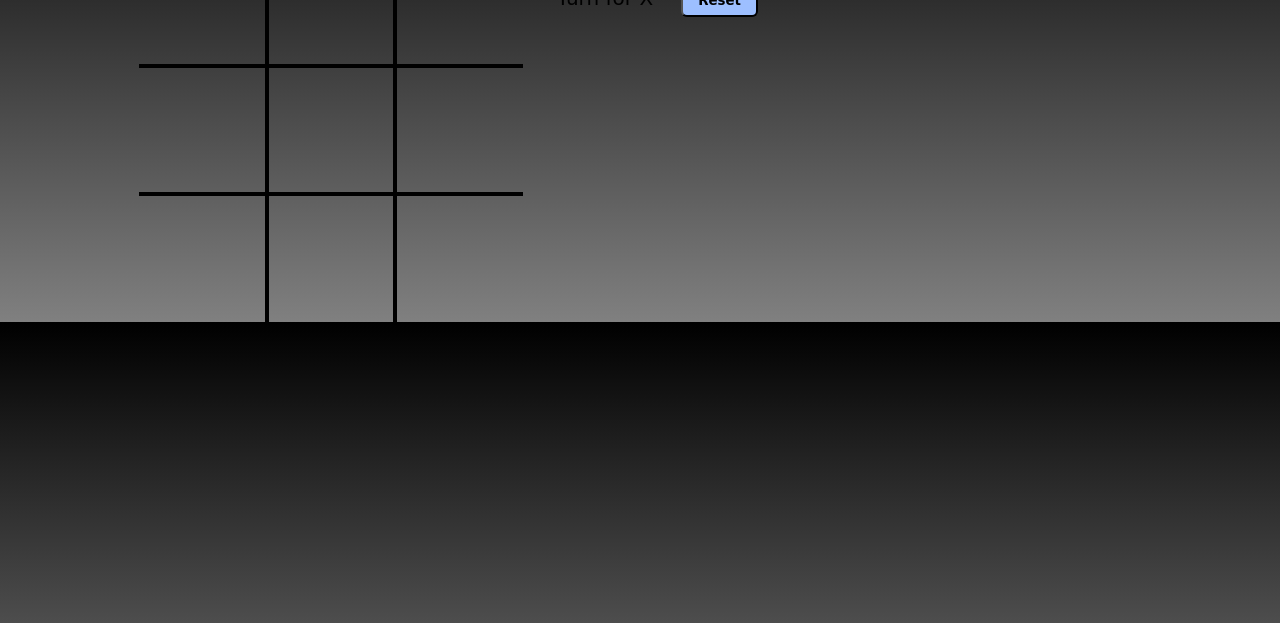
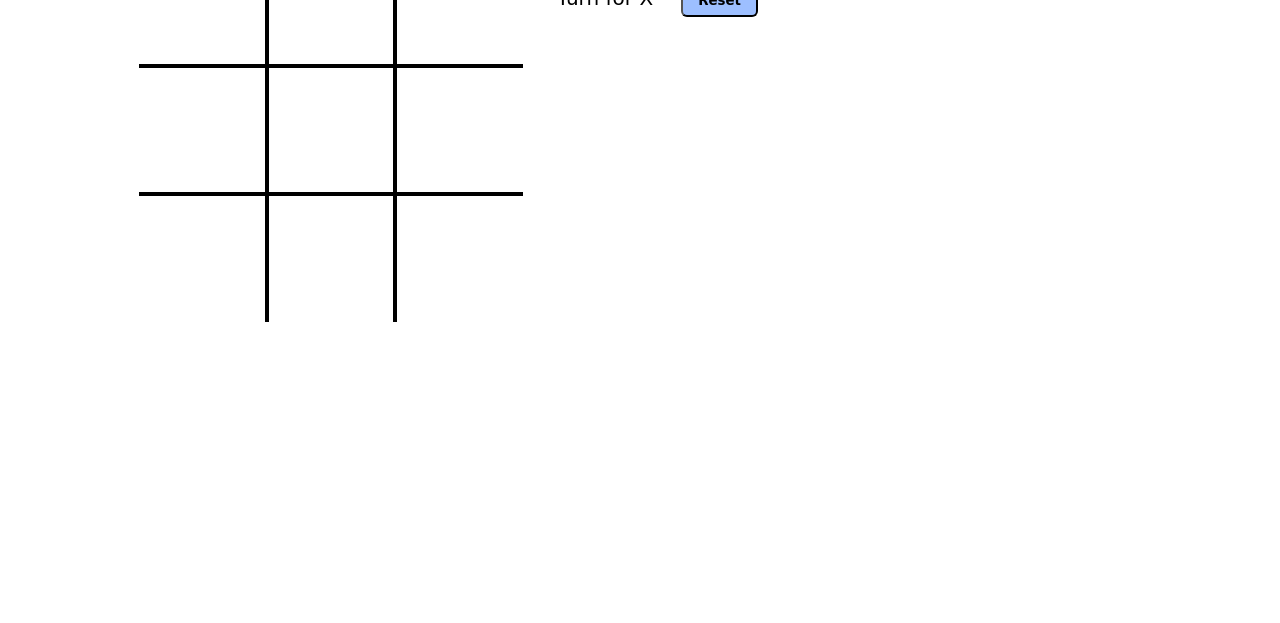
Before and after one commit to ParthPriyadarshi/TIC_TAC_TOE, a plain HTML site: page index.html in a window 1280 px wide. Shown: the part 177-800 px from the top of the page. Drawn offline with Linux system fonts and the light colour scheme; a web font is replaced by a local one.

Commit message:
Update style.css

```diff
--- a/style.css
+++ b/style.css
@@ -3,9 +3,6 @@
 * {
     margin: 0;
     padding: 0;
-}
-body {
-    background: linear-gradient(black, grey);
 }
 nav {
      background-color: #031840;
```
